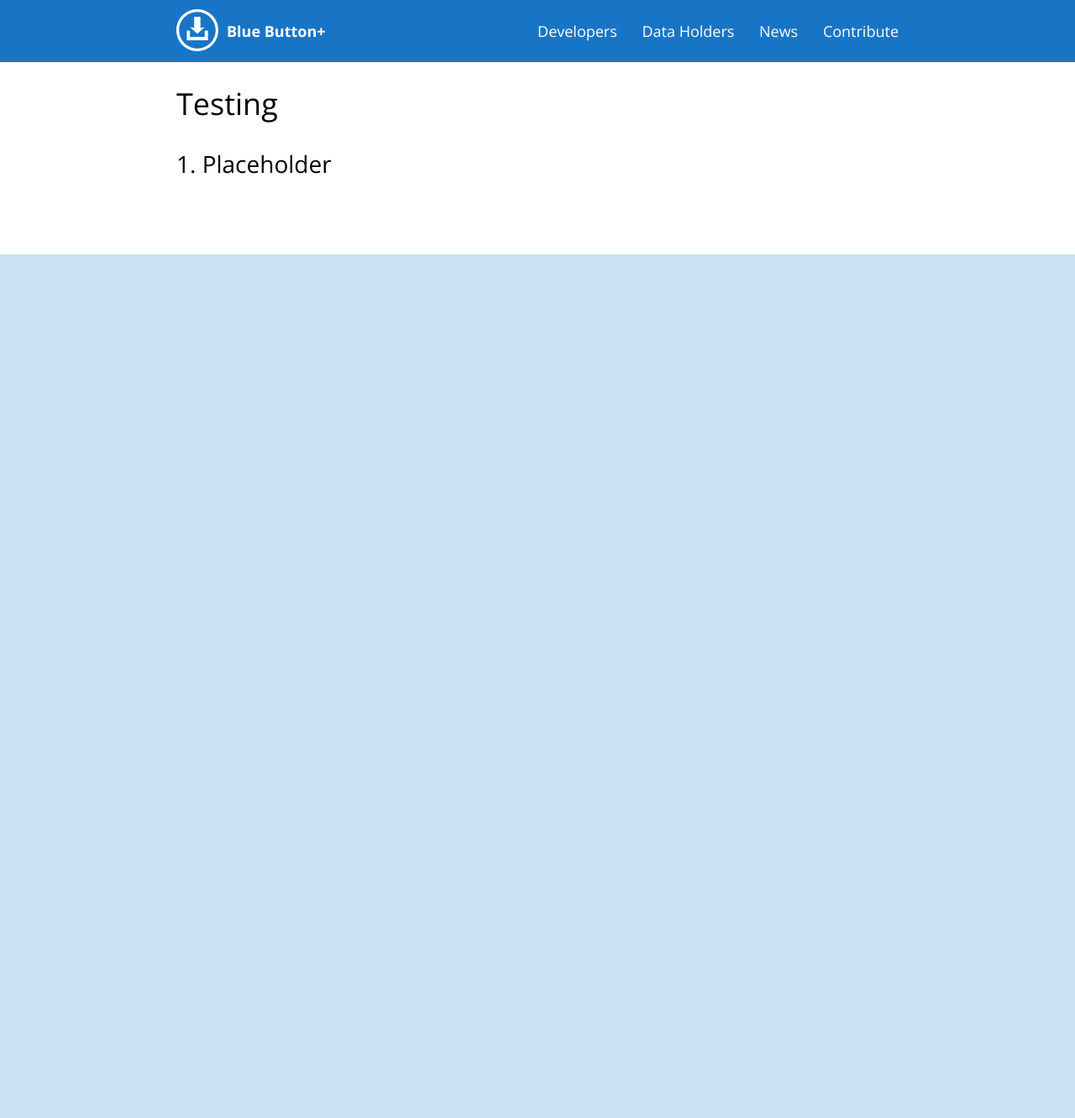
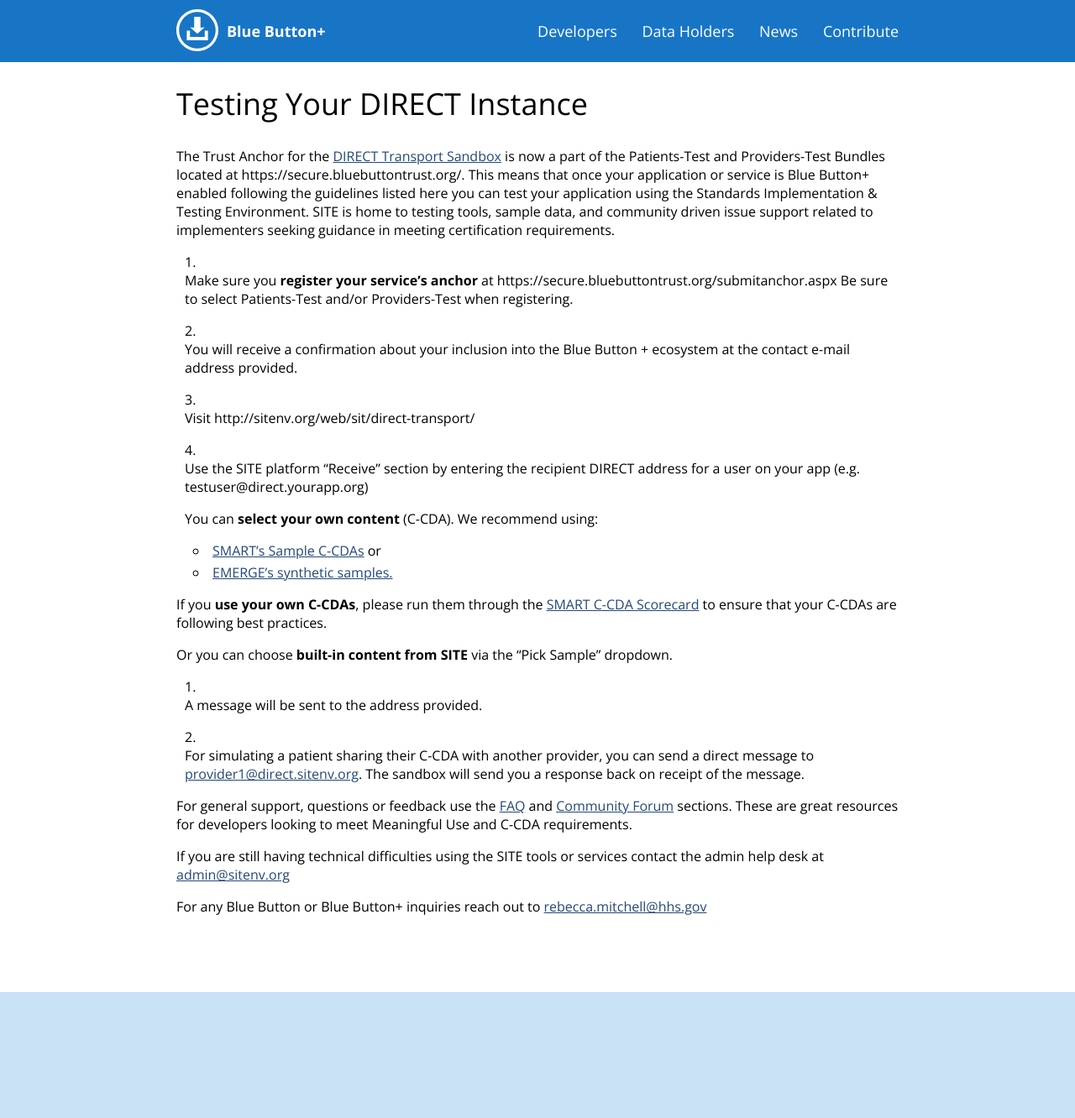
Before and after one commit to blue-button/blue-button-toolkit, a Jekyll site: the page built from applications/testing.md, in a window 1280 px wide. Shown: the whole page at 84% size. Built offline with Jekyll 4.4.1, drawn with Linux system fonts in a browser that asks for light colours; Markdown is read by kramdown in place of the engine named in the settings; before the commit the page ends 900 px from its top, so only the background shows below that.

Commit message:
Testing content.

```diff
--- a/applications/testing.md
+++ b/applications/testing.md
@@ -2,8 +2,35 @@
 layout: page
 ---
 
-# Testing
+<a name="testing"></a>
+# Testing Your DIRECT Instance
 
-<a name="testing"></a>
 
-## 1. Placeholder
+The Trust Anchor for the [DIRECT Transport Sandbox](http://sitenv.org/web/sit/direct-transport/) is now a part of the Patients-Test and Providers-Test Bundles located at https://secure.bluebuttontrust.org/. This means that once your application or service is Blue Button+ enabled following the guidelines listed here you can test your application using the Standards Implementation & Testing Environment. SITE is home to testing tools, sample data, and community driven issue support related to implementers seeking guidance in meeting certification requirements.
+
+0. Make sure you **register your service's anchor** at https://secure.bluebuttontrust.org/submitanchor.aspx
+Be sure to select Patients-Test and/or Providers-Test when registering.
+
+1. You will receive a confirmation about your inclusion into the Blue Button + ecosystem at the contact e-mail address provided.
+
+2. Visit http://sitenv.org/web/sit/direct-transport/
+
+3. Use the SITE platform "Receive" section by entering the recipient DIRECT address for a user on your app (e.g. testuser@direct.yourapp.org)
+
+	You can **select your own content** (C-CDA). We recommend using:
+	- [SMART's Sample C-CDAs](https://github.com/chb/sample_ccdas) or
+	- [EMERGE's synthetic samples.](https://github.com/chb/sample_ccdas/tree/master/EMERGE)
+
+If you **use your own C-CDAs**, please run them through the [SMART C-CDA Scorecard](http://ccda-scorecard.smartplatforms.org) to ensure that your C-CDAs are following best practices.
+
+Or you can choose **built-in content from SITE** via the "Pick Sample" dropdown.
+
+4. A message will be sent to the address provided.
+
+5. For simulating a patient sharing their C-CDA with another provider, you can send a direct message to [provider1@direct.sitenv.org](mailto:provider1@direct.sitenv.org "provider1@direct.sitenv.org"). The sandbox will send you a response back on receipt of the message.
+
+For general support, questions or feedback use the [FAQ](http://forum.sitenv.org/faq.php?sid=e53ef049de59c897fd484f8b72d1a53f) and [Community Forum](http://forum.sitenv.org/) sections. These are great resources for developers looking to meet Meaningful Use and C-CDA requirements.
+
+If you are still having technical difficulties using the SITE tools or services contact the admin help desk at [admin@sitenv.org](mailto:admin@sitenv.org)
+
+For any Blue Button or Blue Button+ inquiries reach out to [rebecca.mitchell@hhs.gov](mailto:rebecca.mitchell@hhs.gov)
```
